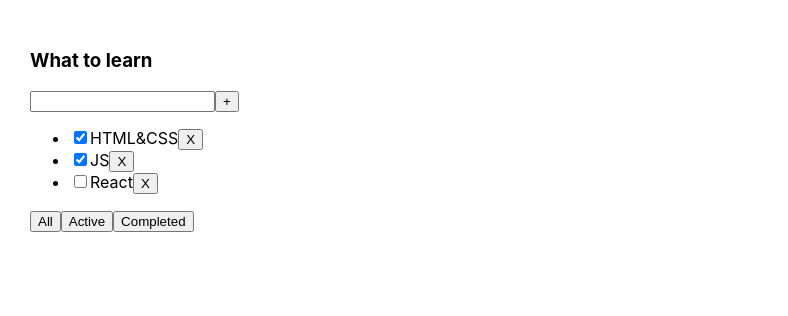
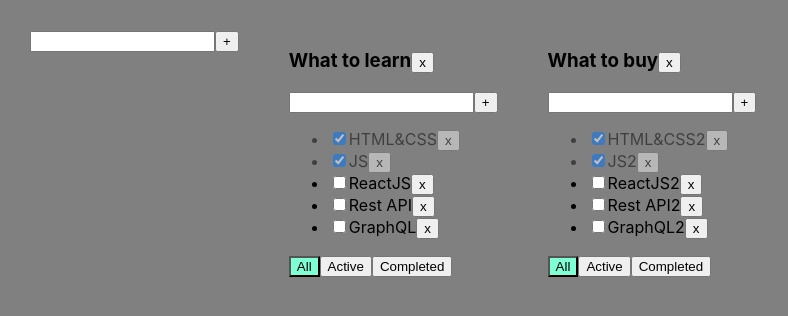
Before and after one commit to Serjge/todolist, a React (Create React App) app: page / in a window 1280 px wide. Shown: the top 316 px of the page, without its empty margins (0-788 px from the left). Built offline with nearby package versions, Linux system fonts and the light colour scheme.

Commit message:
added components EditableSpan & AddItemForm, refactoring code

```diff
--- a/src/App.css
+++ b/src/App.css
@@ -6,3 +6,19 @@
 .App > div {
   margin-right: 50px;
 }
+
+.error {
+  border: red 1px solid;
+}
+
+.error-message {
+  color: red;
+}
+
+.active-filter {
+  background-color: aquamarine;
+}
+
+.is-done {
+  opacity: 0.5;
+}
--- a/src/App.tsx
+++ b/src/App.tsx
@@ -1,54 +1,110 @@
 import React, {useState} from 'react';
 import './App.css';
-import {TaskType, Todolist} from "./components/Todolist";
-import {v1} from "uuid";
+import {TaskType, Todolist} from './components/Todolist';
+import {v1} from 'uuid';
+import {AddItemForm} from "./components/AddItemForm";
 
-export type FilterValueType = "all" | "active" | "completed"
+export type FilterValuesType = "all" | "active" | "completed";
 
-export function App() {
+export type TodoListsType = {
+    id: string,
+    title: string,
+    filter: FilterValuesType
+}
+type TasksStateType = {
+    [key: string]: TaskType[]
+}
 
-    const titleTask = "What to learn"
+function App() {
 
-    let tasks1 = [
-        {id: v1(), title: 'HTML&CSS', isDone: true},
-        {id: v1(), title: 'JS', isDone: true},
-        {id: v1(), title: 'React', isDone: false}
-    ]
+    let todolistID1 = v1();
+    let todolistID2 = v1();
 
-    const [tasks, setTasks] = useState<Array<TaskType>>(tasks1)
-    const [filter, setFilter] = useState<FilterValueType>("all")
+    let [todoLists, setTodoLists] = useState<TodoListsType[]>([
+        {id: todolistID1, title: 'What to learn', filter: 'all'},
+        {id: todolistID2, title: 'What to buy', filter: 'all'},
+    ])
 
-    const changeFilter = (filter: FilterValueType) => {
-        setFilter(filter)
+    let [tasks, setTasks] = useState<TasksStateType>({
+        [todolistID1]: [
+            {id: v1(), title: "HTML&CSS", isDone: true},
+            {id: v1(), title: "JS", isDone: true},
+            {id: v1(), title: "ReactJS", isDone: false},
+            {id: v1(), title: "Rest API", isDone: false},
+            {id: v1(), title: "GraphQL", isDone: false},
+        ],
+        [todolistID2]: [
+            {id: v1(), title: "HTML&CSS2", isDone: true},
+            {id: v1(), title: "JS2", isDone: true},
+            {id: v1(), title: "ReactJS2", isDone: false},
+            {id: v1(), title: "Rest API2", isDone: false},
+            {id: v1(), title: "GraphQL2", isDone: false},
+        ]
+    });
+
+    function removeTask(todolistId: string, id: string) {
+        setTasks({...tasks, [todolistId]: tasks[todolistId].filter(t => t.id !== id)})
     }
 
-    function addTask(title:string) {
-        let task = {id: v1(), title: title, isDone: false}
-        let newTasks = [task, ...tasks]
-        setTasks(newTasks)
+    function addTask(todolistId: string, title: string) {
+        let newTask = {id: v1(), title: title, isDone: false};
+        setTasks({...tasks, [todolistId]: [newTask, ...tasks[todolistId]]})
     }
 
-    let removeTask = (taskID: string) => {
-        setTasks(tasks.filter(t => t.id !== taskID))
+    function changeStatus(todolistId: string, taskId: string, isDone: boolean) {
+        setTasks({...tasks, [todolistId]: tasks[todolistId].map(m => m.id === taskId ? {...m, isDone} : m)})
+
     }
 
-    let taskForRender = tasks
-
-    if (filter === "active") {
-        taskForRender = tasks.filter(t => t.isDone === false)
-    }
-    if (filter === "completed") {
-        taskForRender = tasks.filter(t => t.isDone === true)
+    function changeFilter(todolistId: string, value: FilterValuesType) {
+        setTodoLists(todoLists.map(m => m.id === todolistId ? {...m, filter: value} : m))
     }
 
+    const removeTodolist = (todolistId: string) => {
+        setTodoLists(todoLists.filter(f => f.id !== todolistId))
+        delete tasks[todolistId]
+    }
+    const addTodoList = (title: string) => {
+        const newTodoList: TodoListsType = {id: v1(), title: title, filter: 'all'}
+        setTodoLists([newTodoList, ...todoLists])
+        setTasks({...tasks, [newTodoList.id]: []})
+    }
+    const renameTask = (todolistId: string, idTask: string, title: string) => {
+        setTasks({...tasks, [todolistId]: tasks[todolistId].map(m => m.id === idTask ? {...m, title} : m)})
+    }
+    const renameTodoList = (todolistId: string, title: string) => {
+        setTodoLists(todoLists.map(tl => tl.id === todolistId ? {...tl, title} : tl))
+    }
     return (
         <div className="App">
-            <Todolist
-                title={titleTask}
-                tasks={taskForRender}
-                removeTask={removeTask}
-                changeFilter={changeFilter}
-            addTask={addTask}/>
+            <AddItemForm addTask={addTodoList}/>
+            {todoLists.map(m => {
+
+                let tasksForTodolist = tasks[m.id];
+
+                if (m.filter === "active") {
+                    tasksForTodolist = tasks[m.id].filter(t => !t.isDone);
+                }
+                if (m.filter === "completed") {
+                    tasksForTodolist = tasks[m.id].filter(t => t.isDone);
+                }
+
+                return <Todolist title={m.title}
+                                 todolistId={m.id}
+                                 tasks={tasksForTodolist}
+                                 removeTask={removeTask}
+                                 changeFilter={changeFilter}
+                                 addTask={addTask}
+                                 changeTaskStatus={changeStatus}
+                                 filter={m.filter}
+                                 key={m.id}
+                                 removeTodolist={removeTodolist}
+                                 renameTask={renameTask}
+                                 renameTodoList={renameTodoList}
+                />
+            })}
         </div>
     );
 }
+
+export default App;
--- /dev/null
+++ b/src/components/AddItemForm.tsx
@@ -0,0 +1,41 @@
+import React, {ChangeEvent, KeyboardEvent, useState} from "react";
+
+type AddItemFormPropsType = {
+    addTask: (title: string) => void
+
+}
+export const AddItemForm = ({addTask}: AddItemFormPropsType) => {
+    let [title, setTitle] = useState("")
+    let [error, setError] = useState<string >('')
+
+    const addTaskHandler = () => {
+        if (title.trim() !== "") {
+            addTask(title.trim());
+            setTitle("");
+        } else {
+            setError("Title is required");
+        }
+    }
+
+    const onChangeHandler = (e: ChangeEvent<HTMLInputElement>) => {
+        setTitle(e.currentTarget.value)
+    }
+
+    const onKeyPressHandler = (e: KeyboardEvent<HTMLInputElement>) => {
+        setError('');
+        if (e.key === 'Enter') {
+            addTaskHandler();
+        }
+    }
+    return (
+        <div>
+            <input value={title}
+                   onChange={onChangeHandler}
+                   onKeyPress={onKeyPressHandler}
+                   className={error ? "error" : ""}
+            />
+            <button onClick={addTaskHandler}>+</button>
+            {error && <div className="error-message">{error}</div>}
+        </div>
+    )
+}
--- /dev/null
+++ b/src/components/EditableSpan.tsx
@@ -0,0 +1,27 @@
+import React, {useState} from "react";
+
+type EditableSpanPropsType = {
+    title: string
+    rename: (title: string) => void
+}
+export const EditableSpan = ({title, rename}: EditableSpanPropsType) => {
+    const [edit, setEdit] = useState(true)
+    const [newTitle, setNewTitle] = useState()
+    const activeViewMode = () => {
+        setEdit(true)
+        rename(newTitle)
+    }
+    const onChangeNameHandler = (e: React.ChangeEvent<HTMLInputElement>) => {
+        setNewTitle(e.currentTarget.value)
+
+    }
+    const onClickSpan = () => {
+        setEdit(false)
+        setNewTitle(title)
+    }
+    return (
+        edit
+            ? <span onDoubleClick={onClickSpan}>{title}</span>
+            : <input value={newTitle} onChange={onChangeNameHandler} autoFocus onBlur={activeViewMode}/>
+    )
+}
--- a/src/components/Todolist.tsx
+++ b/src/components/Todolist.tsx
@@ -1,69 +1,90 @@
-import React, {ChangeEvent, KeyboardEvent, useState} from "react";
-import {FilterValueType} from "../App";
+import React, {ChangeEvent} from 'react';
+import {FilterValuesType} from '../App';
+import {AddItemForm} from "./AddItemForm";
+import {EditableSpan} from "./EditableSpan";
 
 export type TaskType = {
-    id: string,
-    title: string,
+    id: string
+    title: string
     isDone: boolean
 }
+
 type PropsType = {
     title: string
-    tasks: Array<TaskType>,
-    removeTask: (taskID: string) => void,
-    changeFilter: (Filter: FilterValueType) => void
-    addTask: (title: string) => void
+    tasks: Array<TaskType>
+    removeTask: (todolistId: string, taskId: string) => void
+    changeFilter: (todolistId: string, value: FilterValuesType) => void
+    addTask: (todolistId: string, title: string) => void
+    changeTaskStatus: (todolistId: string, taskId: string, isDone: boolean) => void
+    filter: FilterValuesType
+    todolistId: string
+    removeTodolist: (todolistId: string) => void
+    renameTask: (todolistId: string, idTask: string, title: string) => void
+    renameTodoList: (todolistId: string, title: string) => void
 }
 
-export function Todolist(props: PropsType) {
+export function Todolist({
+                             title,
+                             tasks,
+                             removeTask,
+                             changeFilter,
+                             addTask,
+                             changeTaskStatus,
+                             filter,
+                             todolistId,
+                             removeTodolist,
+                             renameTask,
+                             renameTodoList
+                         }: PropsType) {
 
-    let [title, setTitle] = useState('')
+    const addTaskHandler = (title: string) => {
+        addTask(todolistId, title);
+    }
+    const allClickHandler = () => changeFilter(todolistId, "all");
+    const activeClickHandler = () => changeFilter(todolistId, "active");
+    const completedClickHandler = () => changeFilter(todolistId, "completed");
+    const deleteTodoList = () => removeTodolist(todolistId)
+    const renameTodoListHandler = (title: string) => {
+        renameTodoList(todolistId, title)
+    }
+    return <div>
+        <h3>
+            <EditableSpan title={title} rename={renameTodoListHandler}/>
+            <button onClick={deleteTodoList}>x</button>
+        </h3>
+        <AddItemForm addTask={addTaskHandler}/>
+        <ul>
+            {
+                tasks.map(t => {
+                    const onClickHandler = () => removeTask(todolistId, t.id)
+                    const onChangeHandler = (e: ChangeEvent<HTMLInputElement>) => {
+                        changeTaskStatus(todolistId, t.id, e.currentTarget.checked);
+                    }
+                    const renameTaskHandler = (title: string) => {
+                        renameTask(todolistId, t.id, title)
+                    }
 
+                    return <li key={t.id} className={t.isDone ? "is-done" : ""}>
+                        <input type="checkbox"
+                               onChange={onChangeHandler}
+                               checked={t.isDone}/>
+                        <EditableSpan rename={renameTaskHandler} title={t.title}/>
+                        <button onClick={onClickHandler}>x</button>
+                    </li>
+                })
+            }
+        </ul>
 
-    const tasksJSX = props.tasks.map(t => {
-
-        const onClickHandler = () => props.removeTask(t.id)
-
-        return <li key={t.id}><input type="checkbox" checked={t.isDone}/>
-            <span>{t.title}</span>
-            <button onClick={onClickHandler}>X</button>
-        </li>
-    })
-
-    const onClickAll = () => props.changeFilter("all")
-    const onClickActive = () => props.changeFilter("active")
-    const onClickCompleted = () => props.changeFilter("completed")
-
-    const onChangeHandler = (e: ChangeEvent<HTMLInputElement>) => {
-        setTitle(e.currentTarget.value)
-    }
-    const onKeyPressHandler = (e: KeyboardEvent<HTMLInputElement>) => {
-        if (e.key === 'Enter') {
-            props.addTask(title)
-            setTitle('')
-        }
-    }
-
-    const addTask = () => {
-        props.addTask(title)
-        setTitle('')
-    }
-    return (
         <div>
-            <h3>{props.title}</h3>
-            <div>
-                <input value={title}
-                       onChange={onChangeHandler}
-                       onKeyPress={onKeyPressHandler}/>
-                <button onClick={addTask}>+</button>
-            </div>
-            <ul>
-                {tasksJSX}
-            </ul>
-            <div>
-                <button onClick={onClickAll}>All</button>
-                <button onClick={onClickActive}>Active</button>
-                <button onClick={onClickCompleted}>Completed</button>
-            </div>
+            <button className={filter === 'all' ? "active-filter" : ""}
+                    onClick={allClickHandler}>All
+            </button>
+            <button className={filter === 'active' ? "active-filter" : ""}
+                    onClick={activeClickHandler}>Active
+            </button>
+            <button className={filter === 'completed' ? "active-filter" : ""}
+                    onClick={completedClickHandler}>Completed
+            </button>
         </div>
-    )
+    </div>
 }
--- a/src/index.css
+++ b/src/index.css
@@ -5,6 +5,7 @@
     sans-serif;
   -webkit-font-smoothing: antialiased;
   -moz-osx-font-smoothing: grayscale;
+  background: gray;
 }
 
 code {
--- a/src/index.tsx
+++ b/src/index.tsx
@@ -1,7 +1,7 @@
 import React from 'react';
 import ReactDOM from 'react-dom';
 import './index.css';
-import {App} from './App';
+import App from './App';
 import * as serviceWorker from './serviceWorker';
 
 ReactDOM.render(<App />,  document.getElementById('root'));
```
